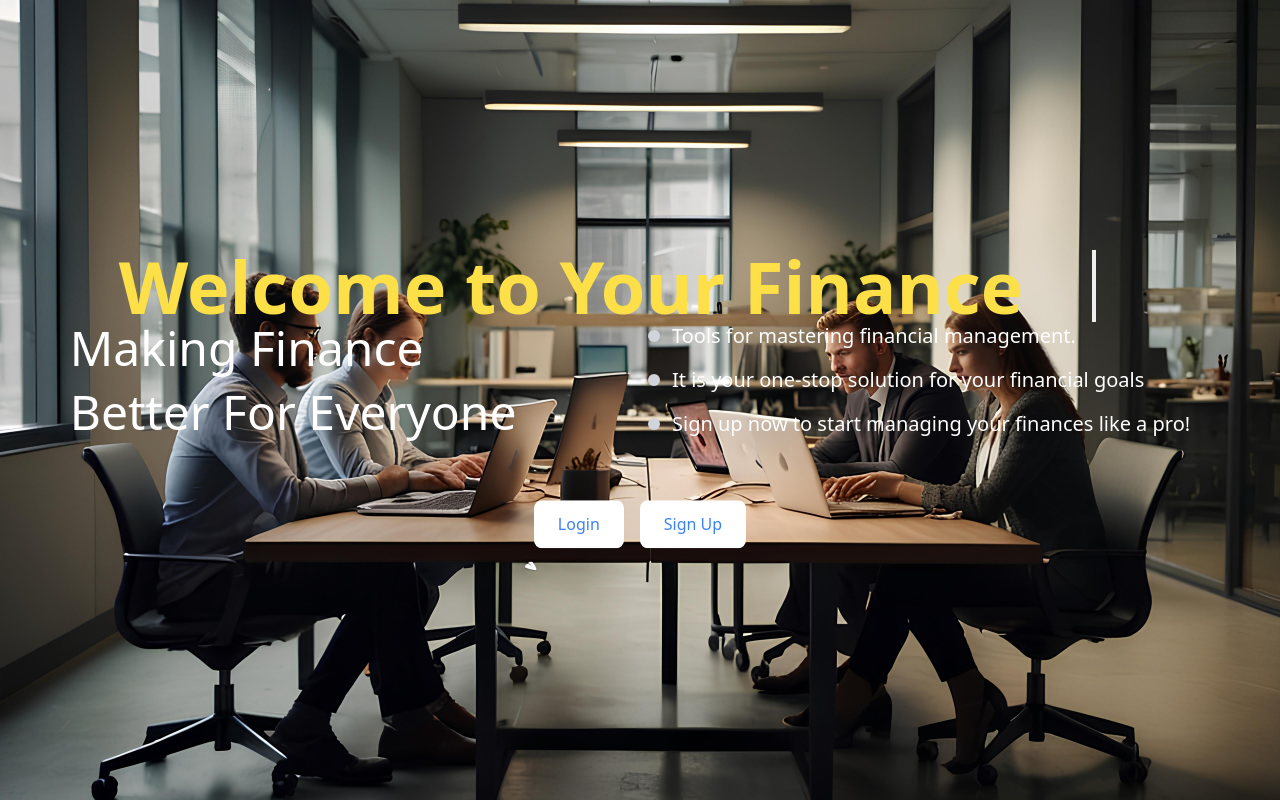
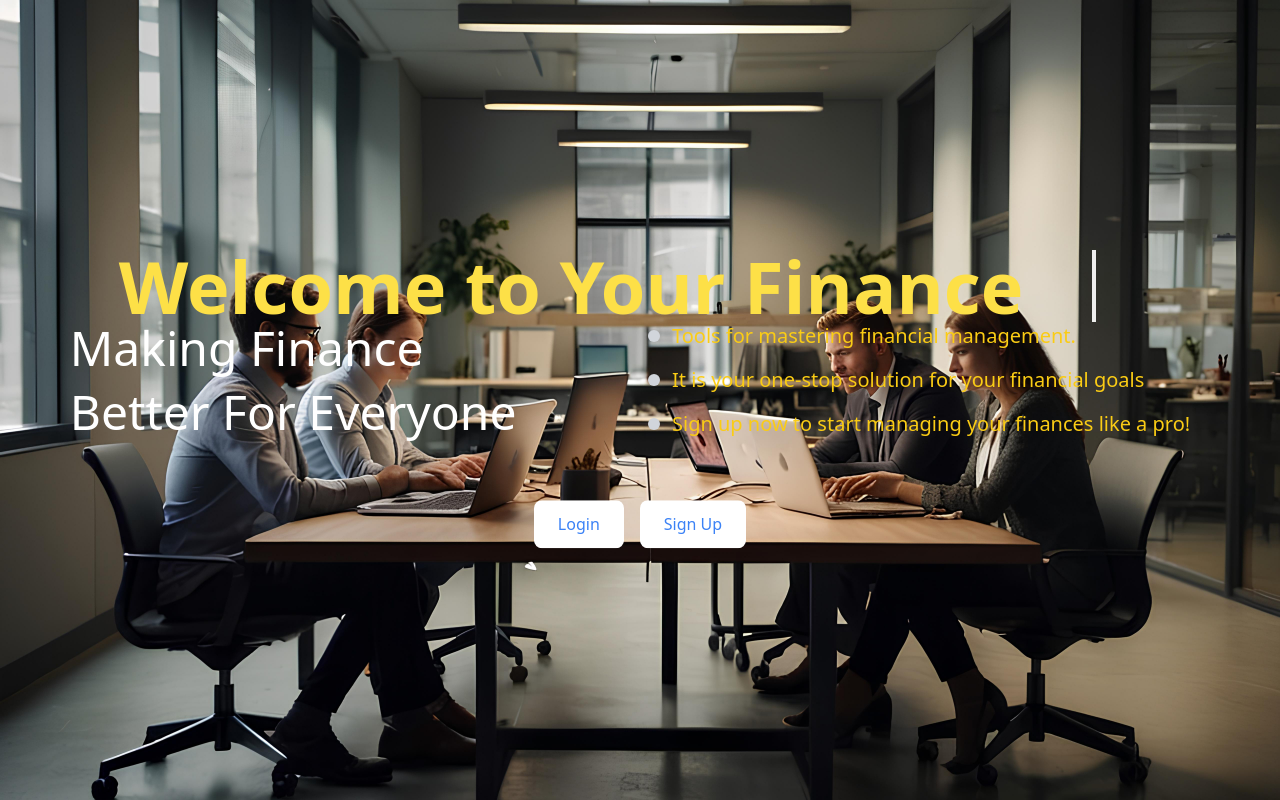
Before and after one commit to RamTheBeginner/Black-Leg-Brigades, a React (Create React App) app in the folder client/: page / in a window 1280 px wide. Built offline with nearby package versions, Linux system fonts and the light colour scheme; no server answers.

Commit message:
Minor changes in Home Page

```diff
--- a/client/src/components/Home.js
+++ b/client/src/components/Home.js
@@ -51,15 +51,15 @@ const Home = () => {
                 <div>
                   <div className="text-xl mb-4 flex items-center">
                      <div className="w-3 h-3 bg-gray-300 rounded-full mr-3"></div>
-                    <p className="mr-5">Tools for mastering financial management.</p>
+                    <p className="mr-5 text-yellow-400 text-bold ">Tools for mastering financial management.</p>
                   </div>
                   <div className="text-xl mb-4 flex items-center">
                      <div className="w-3 h-3 bg-gray-300 rounded-full mr-3"></div>
-                    <p className="mr-5">It is your one-stop solution for your financial goals</p>
+                    <p className="mr-5 text-yellow-400 text-bold">It is your one-stop solution for your financial goals</p>
                   </div>
                   <div className="text-xl mb-4 flex items-center">
                      <div className="w-3 h-3 bg-gray-300 rounded-full mr-3"></div>
-                    <p className="mr-5">Sign up now to start managing your finances like a pro!</p>
+                    <p className="mr-5 text-yellow-400 text-bold">Sign up now to start managing your finances like a pro!</p>
                   </div>
                 </div>
               </div>
```
